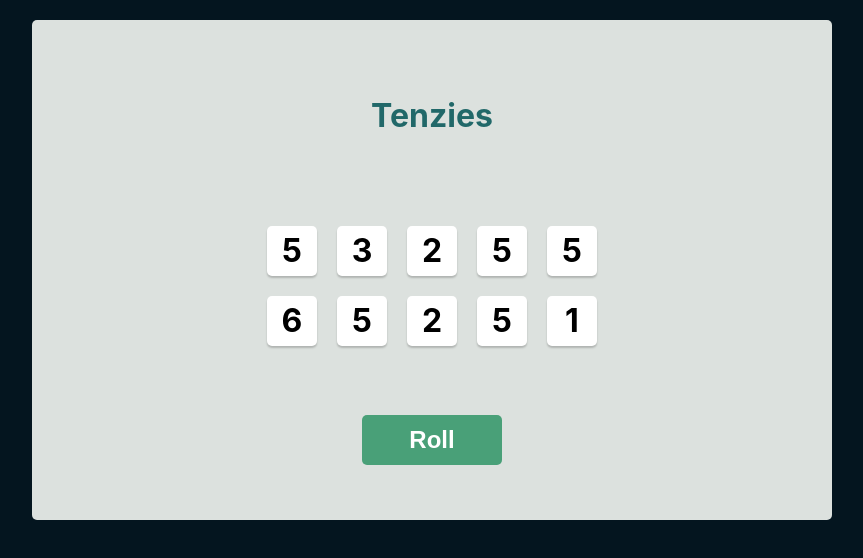
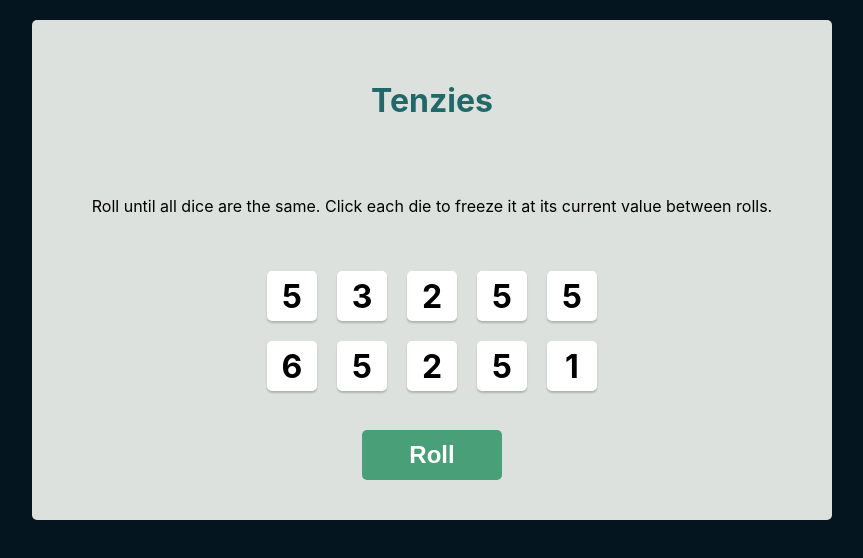
Before and after one commit to TrixyParra/tenzies, a React (Create React App) app: page / in a window 1280 px wide. Shown: the top 558 px of the page, without its empty margins (208-1071 px from the left). Built offline with nearby package versions, Linux system fonts and the light colour scheme.

Commit message:
added game instructions to main element

```diff
--- a/src/App.js
+++ b/src/App.js
@@ -54,6 +54,10 @@ function App() {
     <main>
       <h1>Tenzies</h1>
 
+      <p className="game-instructions">
+        Roll until all dice are the same. Click each die to freeze it at its current value between rolls.
+      </p>
+
       <div className="dice-container">
         {diceElements}
       </div>
```
